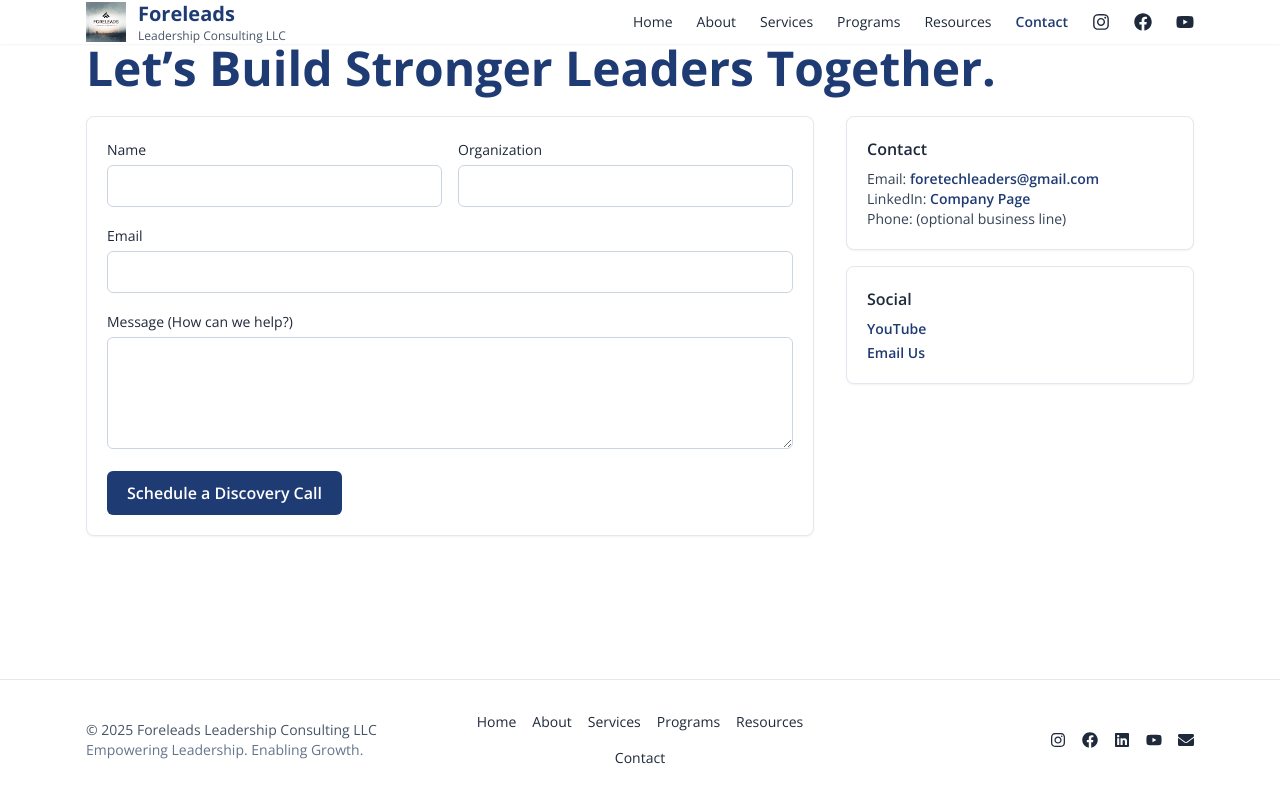
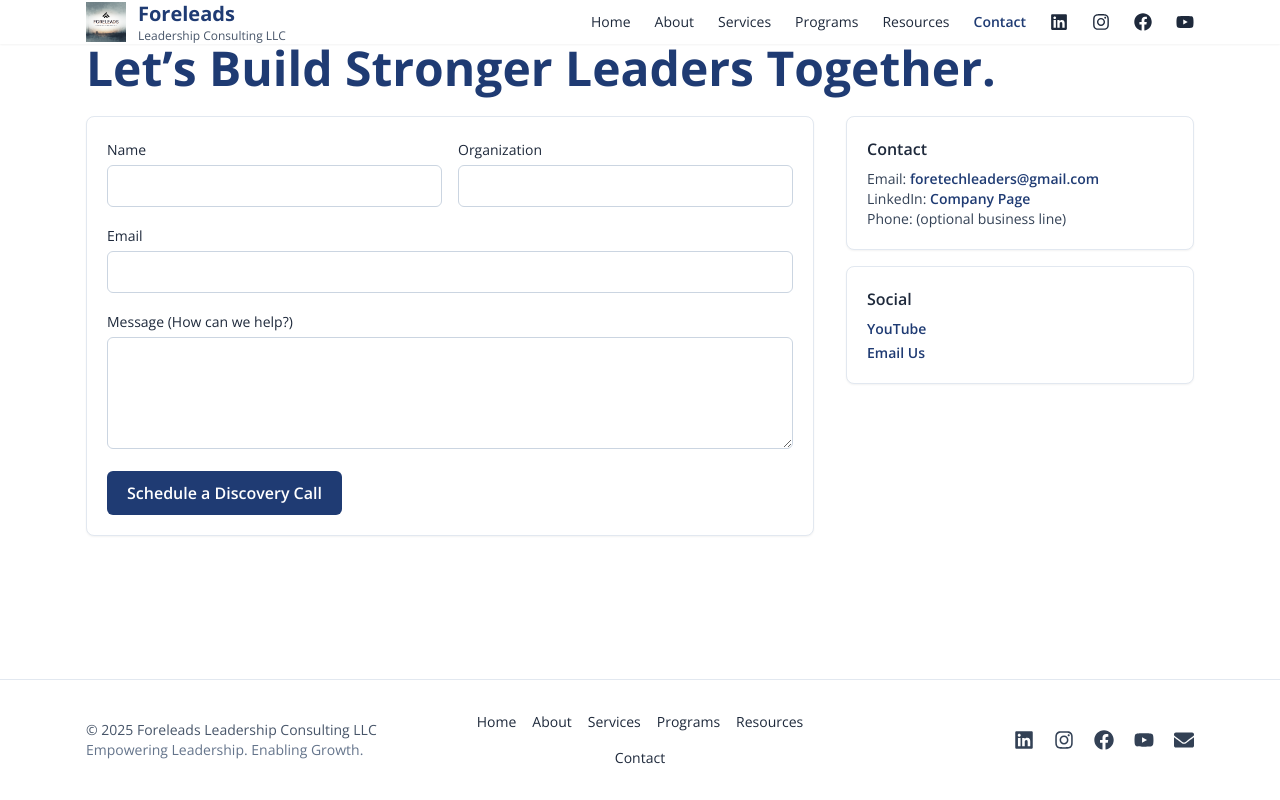
Before and after one commit to foretechleaders/Foreleads-site-final, a React (Vite) app: page /contact in a window 1280 px wide. Built offline with nearby package versions, Linux system fonts and the light colour scheme.

Commit message:
Add files via upload

```diff
--- a/src/components/Footer.jsx
+++ b/src/components/Footer.jsx
@@ -1,10 +1,10 @@
 import React from 'react'
 import { Link } from 'react-router-dom'
-import { FaYoutube, FaEnvelope, FaInstagram, FaFacebook, FaLinkedin } from 'react-icons/fa'
+import { FaLinkedin, FaInstagram, FaFacebook, FaYoutube, FaEnvelope } from 'react-icons/fa'
 
 export default function Footer() {
   return (
-    <footer className="border-t border-slate-200 py-8 mt-12">
+    <footer className="border-t border-slate-200 py-8 mt-12 bg-white">
       <div className="container grid md:grid-cols-3 gap-6 items-center">
         <div className="text-sm text-slate-600">
           © {new Date().getFullYear()} Foreleads Leadership Consulting LLC
@@ -20,54 +20,26 @@
           <Link to="/contact">Contact</Link>
         </nav>
 
-        <div className="flex gap-4 justify-end">
-          <a
-            href="https://www.instagram.com/foreleads_leadership/"
-            target="_blank"
-            rel="noopener noreferrer"
-            className="hover:text-navy"
-            aria-label="Instagram"
-            title="Instagram"
-          >
-            <FaInstagram />
+        <div className="flex gap-5 justify-end text-slate-700">
+          <a href="https://www.linkedin.com/company/foreleads-leadership-consulting-llc/"
+             target="_blank" rel="noopener noreferrer" title="Follow us on LinkedIn" aria-label="LinkedIn" className="hover:text-navy">
+            <FaLinkedin size={20} />
           </a>
-          <a
-            href="https://www.facebook.com/profile.php?id=61582426252186"
-            target="_blank"
-            rel="noopener noreferrer"
-            className="hover:text-navy"
-            aria-label="Facebook"
-            title="Facebook"
-          >
-            <FaFacebook />
+          <a href="https://www.instagram.com/foreleads_leadership/"
+             target="_blank" rel="noopener noreferrer" title="Follow us on Instagram" aria-label="Instagram" className="hover:text-navy">
+            <FaInstagram size={20} />
           </a>
-          <a
-            href="https://www.linkedin.com/company/109255618/admin/dashboard/"
-            target="_blank"
-            rel="noopener noreferrer"
-            className="hover:text-navy"
-            aria-label="LinkedIn"
-            title="LinkedIn"
-          >
-            <FaLinkedin />
+          <a href="https://www.facebook.com/profile.php?id=61582426252186"
+             target="_blank" rel="noopener noreferrer" title="Follow us on Facebook" aria-label="Facebook" className="hover:text-navy">
+            <FaFacebook size={20} />
           </a>
-          <a
-            href="https://www.youtube.com/@ForeleadsLeadershipConsulting"
-            target="_blank"
-            rel="noopener noreferrer"
-            className="hover:text-navy"
-            aria-label="YouTube"
-            title="YouTube"
-          >
-            <FaYoutube />
+          <a href="https://www.youtube.com/@ForeleadsLeadershipConsulting"
+             target="_blank" rel="noopener noreferrer" title="Watch our YouTube Channel" aria-label="YouTube" className="hover:text-navy">
+            <FaYoutube size={20} />
           </a>
-          <a
-            href="mailto:foretechleaders@gmail.com"
-            className="hover:text-navy"
-            aria-label="Email"
-            title="Email"
-          >
-            <FaEnvelope />
+          <a href="mailto:aforeman@foreleadsleadership.com"
+             title="Email Foreleads Leadership Consulting" aria-label="Email" className="hover:text-navy">
+            <FaEnvelope size={20} />
           </a>
         </div>
       </div>
--- a/src/components/Header.jsx
+++ b/src/components/Header.jsx
@@ -1,6 +1,6 @@
 import React, { useState } from 'react'
 import { Link, NavLink } from 'react-router-dom'
-import { FaYoutube, FaInstagram, FaFacebook, FaBars, FaTimes } from 'react-icons/fa'
+import { FaYoutube, FaInstagram, FaFacebook, FaLinkedin, FaBars, FaTimes } from 'react-icons/fa'
 import logo from '/Leadership Consulting LLC.png'
 
 export default function Header() {
@@ -12,7 +12,7 @@
       <div className="container flex items-center justify-between py-4">
         {/* Logo + Title */}
         <Link to="/" className="flex items-center gap-3" aria-label="Go to homepage">
-          <img src={logo} alt="Foreleads logo" className="h-10 w-auto" />
+          <img src={logo} alt="Foreleads Leadership logo" className="h-10 w-auto" />
           <div className="leading-tight">
             <div className="text-xl font-bold text-navy">Foreleads</div>
             <div className="text-xs text-slate-600">Leadership Consulting LLC</div>
@@ -21,32 +21,42 @@
 
         {/* Desktop Nav */}
         <nav className="hidden md:flex items-center gap-6 text-sm">
-          <NavLink to="/" className={({isActive}) => isActive ? 'text-navy font-semibold' : 'hover:text-navy'}>Home</NavLink>
-          <NavLink to="/about" className={({isActive}) => isActive ? 'text-navy font-semibold' : 'hover:text-navy'}>About</NavLink>
-          <NavLink to="/services" className={({isActive}) => isActive ? 'text-navy font-semibold' : 'hover:text-navy'}>Services</NavLink>
-          <NavLink to="/programs" className={({isActive}) => isActive ? 'text-navy font-semibold' : 'hover:text-navy'}>Programs</NavLink>
-          <NavLink to="/resources" className={({isActive}) => isActive ? 'text-navy font-semibold' : 'hover:text-navy'}>Resources</NavLink>
-          <NavLink to="/contact" className={({isActive}) => isActive ? 'text-navy font-semibold' : 'hover:text-navy'}>Contact</NavLink>
+          <NavLink to="/" className={({ isActive }) => isActive ? 'text-navy font-semibold' : 'hover:text-navy'}>Home</NavLink>
+          <NavLink to="/about" className={({ isActive }) => isActive ? 'text-navy font-semibold' : 'hover:text-navy'}>About</NavLink>
+          <NavLink to="/services" className={({ isActive }) => isActive ? 'text-navy font-semibold' : 'hover:text-navy'}>Services</NavLink>
+          <NavLink to="/programs" className={({ isActive }) => isActive ? 'text-navy font-semibold' : 'hover:text-navy'}>Programs</NavLink>
+          <NavLink to="/resources" className={({ isActive }) => isActive ? 'text-navy font-semibold' : 'hover:text-navy'}>Resources</NavLink>
+          <NavLink to="/contact" className={({ isActive }) => isActive ? 'text-navy font-semibold' : 'hover:text-navy'}>Contact</NavLink>
 
           {/* Social Icons */}
-          <a href="https://www.instagram.com/foreleads_leadership/" target="_blank" rel="noopener noreferrer" aria-label="Instagram" className="hover:text-navy">
+          <a href="https://www.linkedin.com/company/foreleads-leadership-consulting-llc/"
+             target="_blank" rel="noopener noreferrer" aria-label="LinkedIn"
+             title="Follow us on LinkedIn" className="hover:text-navy">
+            <FaLinkedin size={18} />
+          </a>
+          <a href="https://www.instagram.com/foreleads_leadership/"
+             target="_blank" rel="noopener noreferrer" aria-label="Instagram"
+             title="Follow us on Instagram" className="hover:text-navy">
             <FaInstagram size={18} />
           </a>
-          <a href="https://www.facebook.com/profile.php?id=61582426252186" target="_blank" rel="noopener noreferrer" aria-label="Facebook" className="hover:text-navy">
+          <a href="https://www.facebook.com/profile.php?id=61582426252186"
+             target="_blank" rel="noopener noreferrer" aria-label="Facebook"
+             title="Follow us on Facebook" className="hover:text-navy">
             <FaFacebook size={18} />
           </a>
-          <a href="https://www.youtube.com/@ForeleadsLeadershipConsulting" target="_blank" rel="noopener noreferrer" aria-label="YouTube" className="hover:text-navy">
+          <a href="https://www.youtube.com/@ForeleadsLeadershipConsulting"
+             target="_blank" rel="noopener noreferrer" aria-label="YouTube"
+             title="Watch our YouTube Channel" className="hover:text-navy">
             <FaYoutube size={18} />
           </a>
         </nav>
 
-        {/* Mobile Menu Toggle */}
+        {/* Mobile Menu */}
         <button onClick={toggleMenu} className="md:hidden text-navy focus:outline-none">
           {isMenuOpen ? <FaTimes size={22} /> : <FaBars size={22} />}
         </button>
       </div>
 
-      {/* Mobile Dropdown */}
       {isMenuOpen && (
         <div className="md:hidden bg-white border-t border-slate-200">
           <div className="flex flex-col items-center gap-4 py-6 text-sm">
@@ -58,15 +68,10 @@
             <NavLink to="/contact" onClick={toggleMenu} className="hover:text-navy">Contact</NavLink>
 
             <div className="flex gap-6 pt-2 text-navy">
-              <a href="https://www.instagram.com/foreleads_leadership/" target="_blank" rel="noopener noreferrer" aria-label="Instagram">
-                <FaInstagram size={20} />
-              </a>
-              <a href="https://www.facebook.com/profile.php?id=61582426252186" target="_blank" rel="noopener noreferrer" aria-label="Facebook">
-                <FaFacebook size={20} />
-              </a>
-              <a href="https://www.youtube.com/@ForeleadsLeadershipConsulting" target="_blank" rel="noopener noreferrer" aria-label="YouTube">
-                <FaYoutube size={20} />
-              </a>
+              <a href="https://www.linkedin.com/company/foreleads-leadership-consulting-llc/" title="LinkedIn" target="_blank" rel="noopener noreferrer"><FaLinkedin size={20} /></a>
+              <a href="https://www.instagram.com/foreleads_leadership/" title="Instagram" target="_blank" rel="noopener noreferrer"><FaInstagram size={20} /></a>
+              <a href="https://www.facebook.com/profile.php?id=61582426252186" title="Facebook" target="_blank" rel="noopener noreferrer"><FaFacebook size={20} /></a>
+              <a href="https://www.youtube.com/@ForeleadsLeadershipConsulting" title="YouTube" target="_blank" rel="noopener noreferrer"><FaYoutube size={20} /></a>
             </div>
           </div>
         </div>
```
